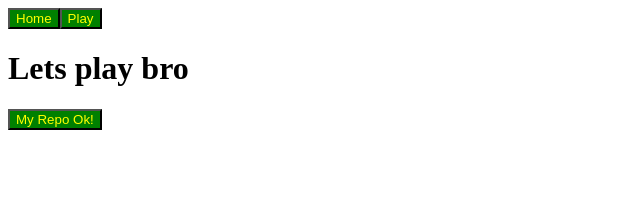
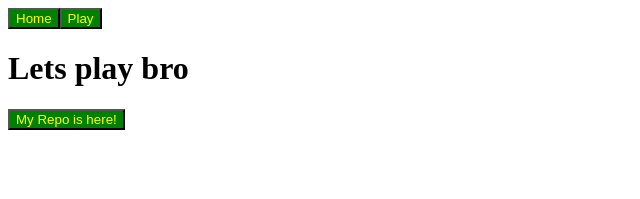
Before and after one commit to lebrancconvas/Next-Workshop, a Next.js app: page /play in a window 1280 px wide. Shown: the top 199 px of the page, without its empty margins (0-640 px from the left). Built offline with nearby package versions, Linux system fonts and the light colour scheme.

Commit message:
Edit word in Github link.

```diff
--- a/pages/play.js
+++ b/pages/play.js
@@ -17,7 +17,7 @@ class Play extends React.Component {
         </div>
         <h1>Lets play bro</h1>
         <div>
-          <a href="https://github.com/lebrancconvas/Next-Workshop"><Butt>My Repo Ok!</Butt></a>
+          <a href="https://github.com/lebrancconvas/Next-Workshop"><Butt>My Repo is here!</Butt></a>
         </div>
       </div>
     );
```
